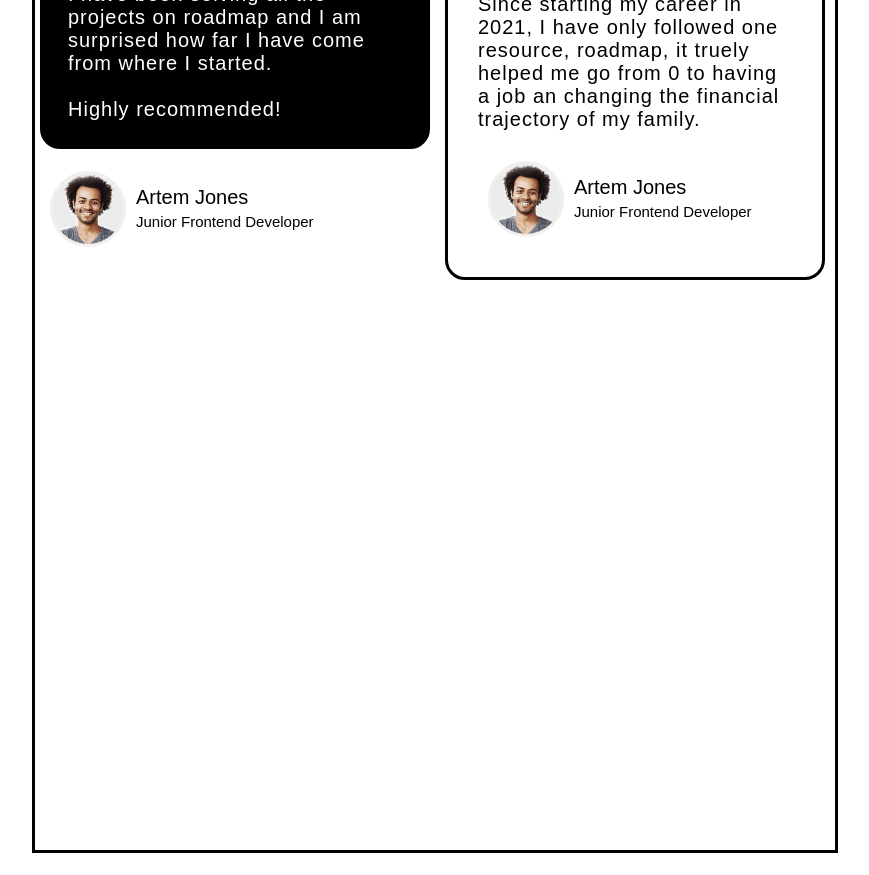
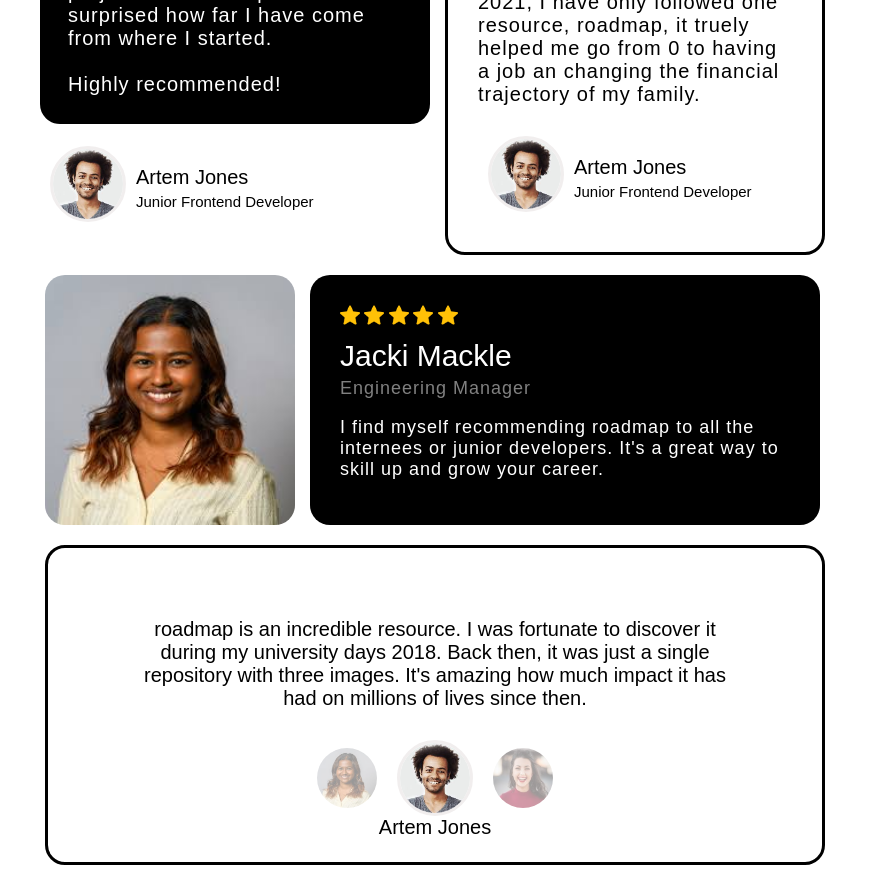
Before and after one commit to Shamsafarany/testimonal, a plain HTML site: page index.html in a window 1280 px wide. Shown: the whole page, without its empty margins (205-1074 px from the left). Before the commit the page ends 853 px from the top, so only its background shows below. Drawn offline with Linux system fonts and the light colour scheme.

Commit message:
last row

```diff
--- a/index.html
+++ b/index.html
@@ -43,13 +43,49 @@
         </div>
       </div>
       <div class="box" id="box3">
-        <img />
+        <img src="images/testimonial2.jpeg" />
       </div>
       <div class="box" id="box4">
-        <div class="text"></div>
+        <div class="text">
+          <div class="star">
+            <img src="images/star.png" />
+            <img src="images/star.png" />
+            <img src="images/star.png" />
+            <img src="images/star.png" />
+            <img src="images/star.png" />
+          </div>
+          <h3>Jacki Mackle</h3>
+          <p id="p1">Engineering Manager</p>
+          <p>
+            I find myself recommending roadmap to all the internees or junior
+            developers. It's a great way to skill up and grow your career.
+          </p>
+        </div>
       </div>
       <div class="box" id="box5">
-        <div class="text"></div>
+        <div class="text2">
+          <p>
+            roadmap is an incredible resource. I was fortunate to discover it
+            during my university days 2018. Back then, it was just a single
+            repository with three images. It's amazing how much impact it has
+            had on millions of lives since then.
+          </p>
+        </div>
+        <div class="author">
+            <div class="circle-cont">
+                <div class="circle2">
+                    <img src="images/testimonial2.jpeg" id="img1" />
+                  </div>
+                  <div class="circle" id="img2">
+                    <img src="images/testimonial1.jpeg" />
+                  </div>
+                  <div class="circle2" id="img3">
+                    <img src="images/testimonial3.jpeg" />
+                  </div>
+                </div>
+            </div>
+
+        <div class="name">Artem Jones</div>
       </div>
     </div>
   </body>
--- a/style.css
+++ b/style.css
@@ -10,11 +10,9 @@ body{
 }
 
 .container{
-    border: solid black;
-    height: 900px;
     display: grid;
     grid-template-columns: 1fr 1fr;
-    grid-template-rows: 1fr 1fr 1fr;
+    grid-template-rows: 1fr 270px 1fr;
     max-width: 800px;
     min-width: 500px;
 }
@@ -77,3 +75,90 @@ body{
     margin-bottom: 20px;
     letter-spacing: 1px;
 }
+
+#box3{
+    grid-row: 2/3;
+    grid-column: 1/2;
+    padding: 10px;
+}
+#box3 > img{
+    border-radius: 20px;
+    width: 250px;
+    height: 250px;
+}
+
+#box4{
+    color: white;
+    background-color: black;
+    border-radius: 20px;
+    padding: 30px;
+    grid-row: 2/3;
+    grid-column: 1/3;
+    width: 450px;
+    margin-left: 275px;
+    margin-top: 10px;
+    height: 190px;
+}
+
+.text > h3{
+    font-size: 30px;
+    font-weight: 300;
+    margin-bottom: 5px;
+    margin-top: 10px;
+}
+.text > #p1 {
+    color: grey;
+    margin-top: 0;
+}
+.text > p {
+    letter-spacing: 1px;
+    font-size: 18px;
+}
+.star > img{
+    width: 20px;
+    height: 20px;
+}
+
+#box5{
+    grid-row: 3/ -1;
+    grid-column: 1/3;
+    border: solid black;
+    border-radius: 20px;
+    margin: 10px;
+    text-align: center;
+    padding: 20px;
+}
+
+.text2 > p {
+    padding: 70px;
+    padding-top: 30px;
+    padding-bottom: 10px;
+    font-size: 20px;
+}
+
+#box5 > .author{
+    display: flex;
+    flex-direction: column;
+    align-items: center;
+    justify-content: center;
+}
+.author > .name {
+    margin-top: 10px;
+}
+
+.author > .circle-cont{
+    display: flex;
+    align-items: center;
+    gap: 20px;
+}
+.circle2{
+    width: 60px;
+    height: 60px;
+    border-radius: 50%;
+}
+.circle2 > img{
+    width: 60px;
+    height: 60px;
+    border-radius: 50%;
+    opacity: 40%;
+}
```
Also changed, not shown: images/star.png (added), images/testimonial3.jpeg (added).
